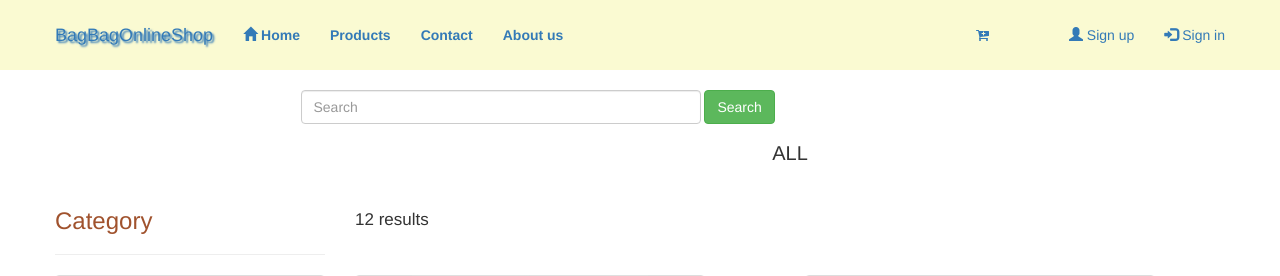
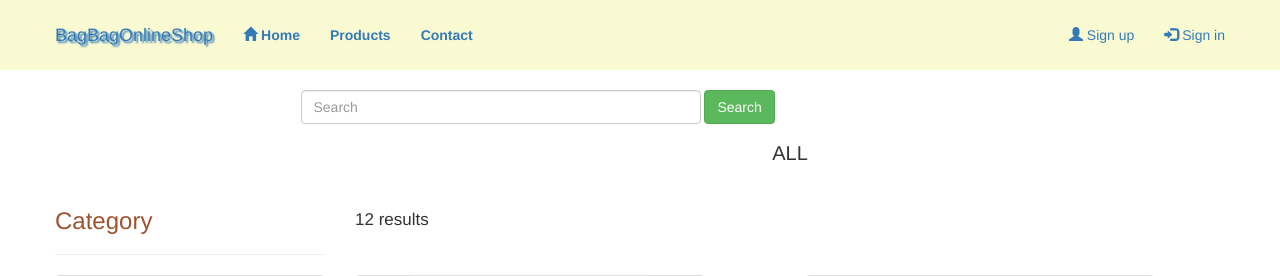
Before and after one commit to DanishJohn/phpproject, a PHP site: page /product.php in a window 1280 px wide. Shown: the top 276 px of the page. Run offline with PHP 8.4, Linux system fonts and the light colour scheme; data comes from the database, SQL or seed files in the repository; a stand-in replaces the project's code that opens the database connection.

Commit message:
update on navbar

```diff
--- a/webvisitor/Main.php
+++ b/webvisitor/Main.php
@@ -31,7 +31,6 @@ include_once '../connect.inc';
                     </li>
                     <li><a href="product.php"><b>Products</b></a></li>
                     <li><a href="contact.php"><b>Contact</b></a></li>
-                    <li><a href="aboutus.php"><b>About us</b></a></li>
                 </ul>
                 <ul class="nav navbar-nav navbar-right">
                     <?php
--- a/webvisitor/contact.php
+++ b/webvisitor/contact.php
@@ -40,7 +40,6 @@ if (isset($_POST['feedbackSub'])) {
                     <li><a href="Main.php"><span class="glyphicon glyphicon-home"></span><b> Home</b></a></li>
                     <li><a href="product.php"><b>Products</b></a></li>
                     <li class="active"><a href="contact.php"><b>Contact</b></a></li>
-                    <li><a href="aboutus.php"><b>About us</b></a></li>
                 </ul>
                 <ul class="nav navbar-nav navbar-right">
                     <?php
--- a/webvisitor/product.php
+++ b/webvisitor/product.php
@@ -119,7 +119,6 @@ session_start();
                     <li><a href="Main.php"><span class="glyphicon glyphicon-home"></span><b> Home</b></a></li>
                     <li><a href="product.php?category=all&sort=1"><b>Products</b></a></li>
                     <li><a href="contact.php"><b>Contact</b></a></li>
-                    <li><a href="aboutus.php"><b>About us</b></a></li>
                 </ul>
                 <ul class="nav navbar-nav navbar-right">
                     <?php
@@ -129,7 +128,6 @@ session_start();
                         echo "<li><a href='customer_info.php'><span class='glyphicon glyphicon-user'></span> $name</a></li> ";
                         echo "<li><a href='../webvisitor/user_logout.php'><span class='glyphicon glyphicon-off'></span> Log out</a></li>";
                     } else {
-                        echo "<li style = 'margin-right:50px;'><a href = 'shopping_cart.php'><span class = 'fa fa-cart-plus'> <span class='badge' id='cart'></span></span></a></li>";
                         echo '<li><a href="../webvisitor/TestRegister.php"><span class="glyphicon glyphicon-user"></span> Sign up</a></li>';
                         echo '<li><a href="../webvisitor/TestLogin.php"><span class="glyphicon glyphicon-log-in"></span> Sign in</a></li>';
                     }
--- a/webvisitor/product_detail.php
+++ b/webvisitor/product_detail.php
@@ -316,7 +316,6 @@
                 <li><a href="Main.php"><span class="glyphicon glyphicon-home"></span><b> Home</b></a></li>
                 <li><a href="product.php"><b>Products</b></a></li>
                 <li><a href="contact.php"><b>Contact</b></a></li>
-                <li><a href="aboutus.php"><b>About us</b></a></li>
             </ul>
             <?php
                 if(isset($_SESSION['username'])){
```
